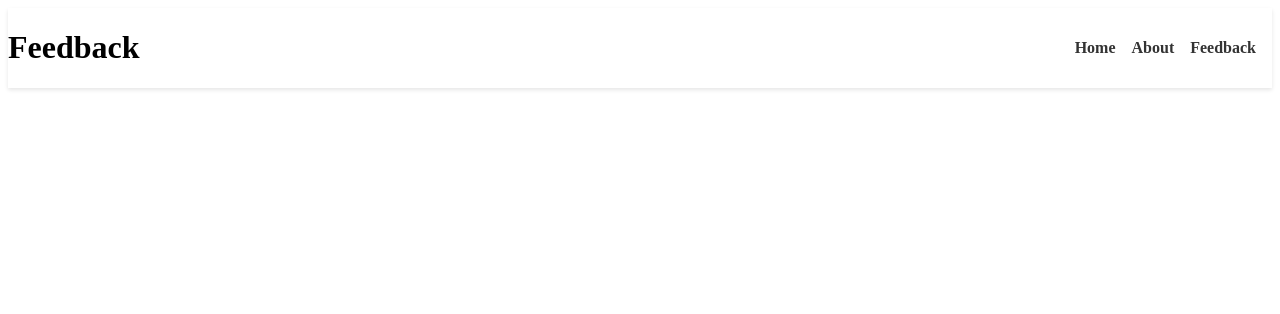
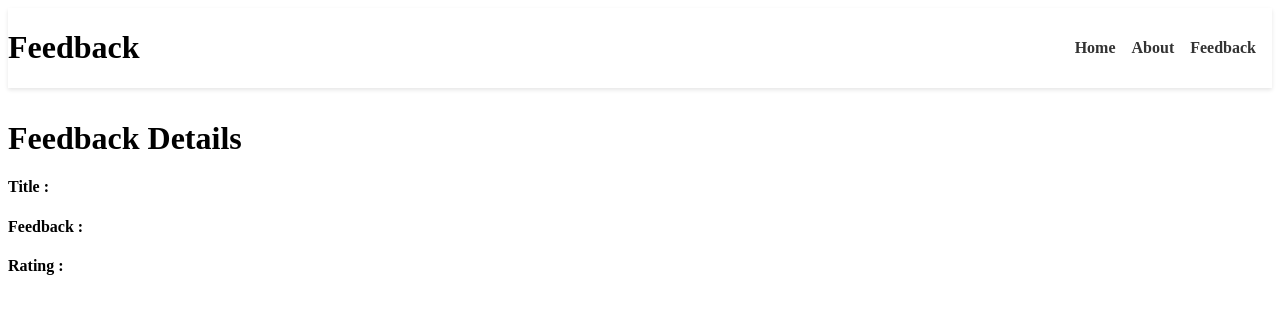
Before and after one commit to MidhaTahir/reactjs-course, a React (Vite) app: page /feedback/1 in a window 1280 px wide. Shown: the top 314 px of the page. Built offline with nearby package versions, Linux system fonts and the light colour scheme.

Commit message:
useParams and nested route completed

```diff
--- a/src/App.jsx
+++ b/src/App.jsx
@@ -1,18 +1,18 @@
-
-import { Routes, Route } from 'react-router-dom';
-import { Home, About,Feedback } from "./pages";
-import {Header} from "./components/";
+import { Routes, Route } from "react-router-dom";
+import { Home, About, Feedback, FeedbackDetails } from "./pages";
+import { Header } from "./components/";
 
 function App() {
   return (
     <>
-    <Header/>
+      <Header />
       <Routes>
         <Route path="/" element={<Home />} />
         <Route path="about" element={<About />} />
         <Route path="feedback" element={<Feedback />} />
+
+        <Route path="feedback/:feedbackId" element={<FeedbackDetails />} />
       </Routes>
-
     </>
   );
 }
--- a/src/components/Card/Card.jsx
+++ b/src/components/Card/Card.jsx
@@ -2,15 +2,15 @@ import React, { useContext } from "react";
 import "./card.css";
 import { motion } from "framer-motion";
 import { FormContext } from "../../context/FormContext";
+import { NavLink } from "react-router-dom";
 
-const Card = ({ index,title, feedback, rating }) => {
+
+const Card = ({ index, title, feedback, rating }) => {
   const { getCardData } = useContext(FormContext);
 
   const handleContentEdit = () => {
-    getCardData(true,index,{ title, feedback, rating });
+    getCardData(true, index, { title, feedback, rating });
   };
-
-
 
   return (
     <>
@@ -29,7 +29,9 @@ const Card = ({ index,title, feedback, rating }) => {
           <button className="card-btn" onClick={handleContentEdit}>
             Edit
           </button>
-
+          <NavLink to={`/feedback/${index}`} className="card-btn">
+            View
+          </NavLink>
         </div>
       </motion.div>
     </>
--- a/src/components/Header/Header.jsx
+++ b/src/components/Header/Header.jsx
@@ -1,5 +1,5 @@
 import './Header.css'; // Import CSS file
-import { Link } from "react-router-dom";
+import { NavLink } from 'react-router-dom';
 
 function Header() {
   return (
@@ -8,14 +8,15 @@ function Header() {
       <nav>
       <ul>
         <li>
-          <Link to="/">Home</Link>
+          <NavLink to="/">Home</NavLink>
         </li>
         <li>
-          <Link to="/about">About</Link>
+          <NavLink to="/about">About</NavLink>
         </li>
         <li>
-          <Link to="/feedback">Feedback</Link>
+          <NavLink to="/feedback">Feedback</NavLink>
         </li>
+
       </ul>
       </nav>
     </header>
--- a/src/context/FormContext.jsx
+++ b/src/context/FormContext.jsx
@@ -25,6 +25,10 @@ export const FormProvider = ({ children }) => {
     setIsEdit(false);
   };
 
+  const getSingleCardData = (index) => {
+    return formInputs[index];
+  }
+
   return (
     <FormContext.Provider
       value={{
@@ -34,6 +38,7 @@ export const FormProvider = ({ children }) => {
         cardData,
         editFormInput,
         IsEdit,
+        getSingleCardData
       }}
     >
       {children}
--- /dev/null
+++ b/src/pages/FeedbackDetails.jsx
@@ -0,0 +1,21 @@
+import React, { useContext } from "react";
+import { useParams } from 'react-router-dom';
+import { FormContext } from "../context/FormContext";
+
+const FeedbackDetails = () => {
+    const { feedbackId } = useParams();
+    const { getSingleCardData  } = useContext(FormContext);
+
+    const singleCardData = getSingleCardData(feedbackId);
+
+  return (
+    <>
+    <h1>Feedback Details</h1>
+    <h4>Title : <span>{singleCardData?.title}</span></h4>
+    <h4>Feedback : <span>{singleCardData?.feedback}</span></h4>
+    <h4>Rating : <span>{singleCardData?.rating}</span></h4>
+    </>
+  )
+}
+
+export default FeedbackDetails
--- a/src/pages/index.jsx
+++ b/src/pages/index.jsx
@@ -1,4 +1,5 @@
 import Home from "./Home";
 import About from "./About";
 import Feedback from "./Feedback";
-export { Home, About,Feedback };
+import FeedbackDetails from "./FeedbackDetails";
+export { Home, About,Feedback,FeedbackDetails  };
```
